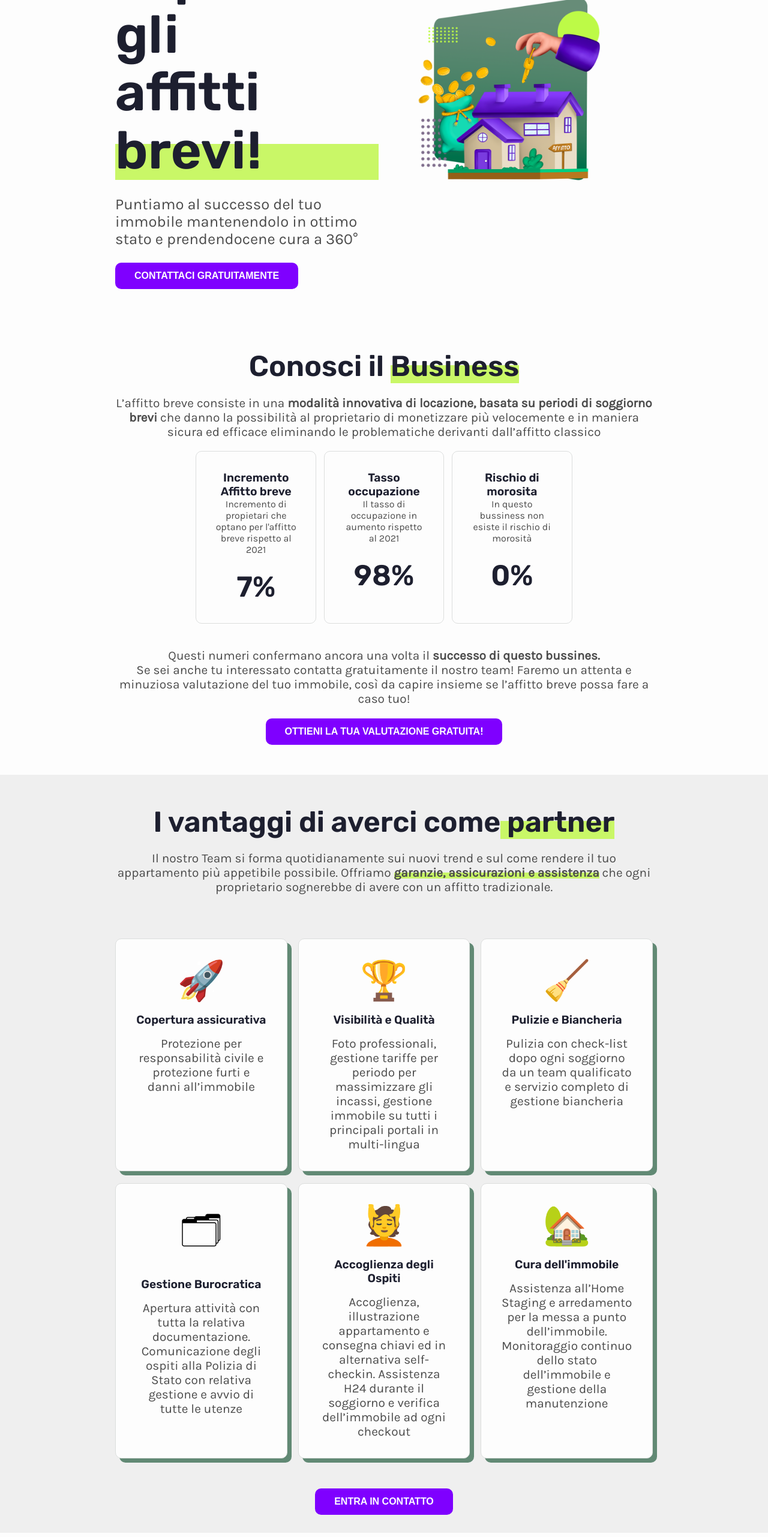
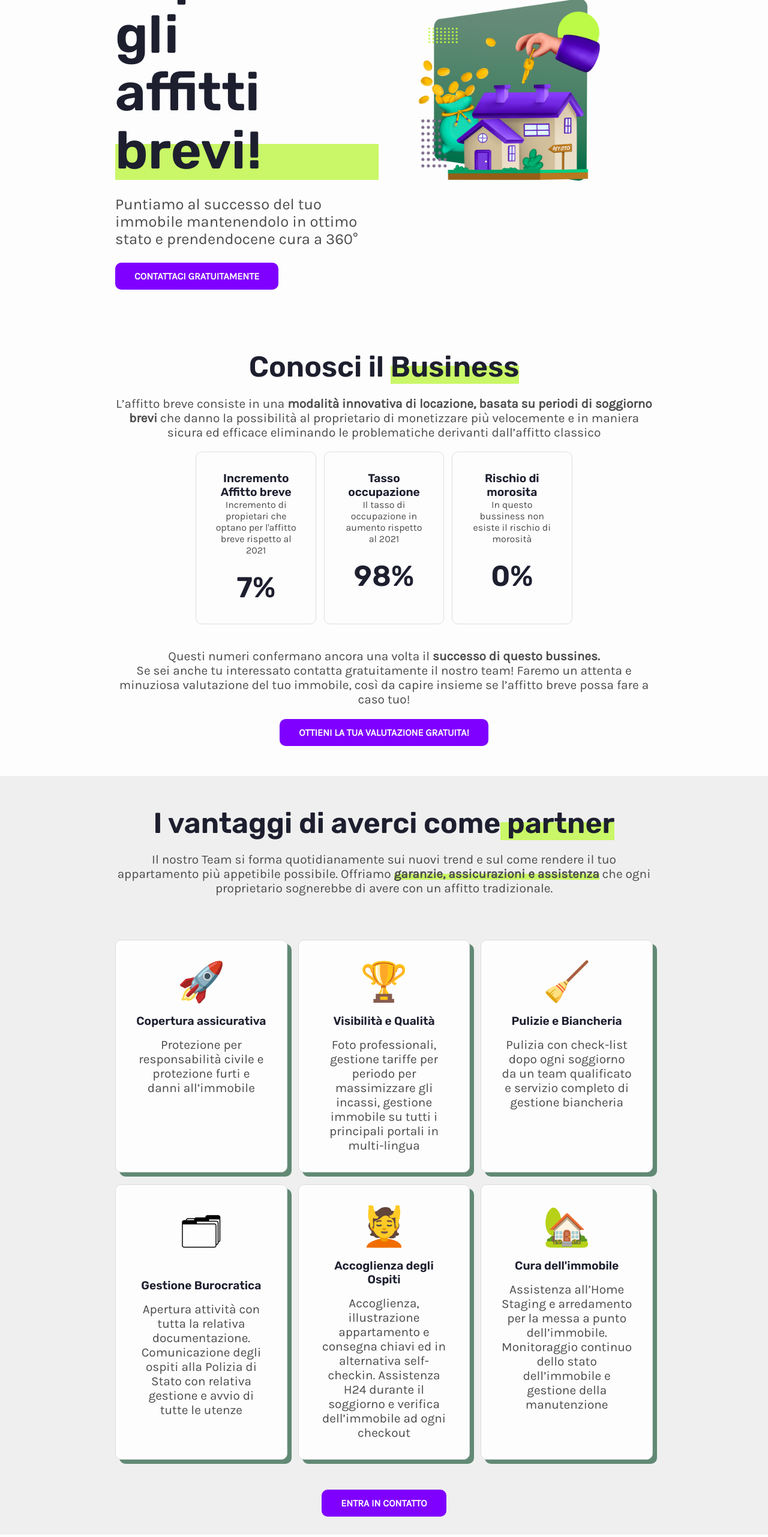
Before and after one commit to luca1098/start2rent, a Next.js app: page / in a window 1280 px wide. Shown: the part 234-2797 px from the top of the page at 60% size. Built offline with nearby package versions, Linux system fonts and the light colour scheme.

Commit message:
add link to button

```diff
--- a/components/Home/Hero.tsx
+++ b/components/Home/Hero.tsx
@@ -10,6 +10,7 @@ import {
   HeroFlex
 } from './styles';
 import { sectionId } from './config'
+import NavbarLink from '../shared/Navbar/NavbarLink'
 
 
 const Hero:React.FC = () => {
@@ -22,7 +23,11 @@ const Hero:React.FC = () => {
             <Subtitle>
               Puntiamo al successo del tuo immobile mantenendolo in ottimo stato e prendendocene cura a 360°
             </Subtitle>
-            <Button onClick={() => {}} label={'Contattaci gratuitamente'}/>
+              <NavbarLink
+                label={'Contattaci gratuitamente'}
+                href={`/#${sectionId.contact}`}
+                isButton
+              />
           </Wrapper>
           <Wrapper size='1/2'>
             <ImageComponent src={HeroImage} alt={'Affiti brevi image'} />
--- a/components/Home/Manifest.tsx
+++ b/components/Home/Manifest.tsx
@@ -3,6 +3,7 @@ import Box from '../../kit/Box'
 import Button from '../../kit/Button'
 import { Container, Flex, Section } from '../../kit/Layout'
 import { Paragraph, SecondaryTitle, ThirdTitle } from '../../kit/Text'
+import NavbarLink from '../shared/Navbar/NavbarLink'
 import { sectionId, statistiche } from './config'
 import { UnderlineSmall, Percentage } from './styles'
 
@@ -38,7 +39,11 @@ const Manifest:React.FC = () => {
             Se sei anche tu interessato contatta gratuitamente il nostro team! Faremo un attenta e minuziosa valutazione del tuo immobile,
             così da capire insieme se l’affitto breve possa fare a caso tuo!
           </Paragraph>
-          <Button onClick={() =>{}} label={'Ottieni la tua valutazione gratuita!'}/>
+          <NavbarLink
+            href={`/#${sectionId.contact}`}
+            label={'Ottieni la tua valutazione gratuita!'}
+            isButton
+            />
         </Flex>
       </Container>
     </Section>
--- a/components/Home/WhyUs.tsx
+++ b/components/Home/WhyUs.tsx
@@ -3,6 +3,7 @@ import Box from '../../kit/Box'
 import Button from '../../kit/Button'
 import { Container, Flex } from '../../kit/Layout'
 import { Paragraph, SecondaryTitle, ThirdTitle, UnderlineText } from '../../kit/Text'
+import NavbarLink from '../shared/Navbar/NavbarLink'
 import { sectionId, services } from './config'
 import { WhyUsSection, Emoticon, UnderlineSmall } from './styles'
 
@@ -29,7 +30,11 @@ const WhyUs:React.FC = () => {
           })}
         </Flex>
         <Flex justify='center' margin='30px 0'>
-          <Button label='Entra in contatto' onClick={() => {}} />
+          <NavbarLink
+            label='Entra in contatto'
+            href={`/#${sectionId.contact}`}
+            isButton
+          />
         </Flex>
       </Container>
     </WhyUsSection>
--- a/components/shared/Navbar/styles.ts
+++ b/components/shared/Navbar/styles.ts
@@ -54,6 +54,7 @@ export const NavLink = styled.li<NavLinkI>`
   ${({isButton, theme, secondary}) => isButton && css`
     padding: .8rem 2rem;
     min-width:150px;
+    margin: 0;
     border: none;
     font-weight:700;
     text-transform:uppercase;
@@ -61,6 +62,8 @@ export const NavLink = styled.li<NavLinkI>`
     transition: ${theme.transition.default};
     border-radius:${theme.button.border.radius};
     font-size:1rem;
+    text-align: center;
+    display: inline-block ;
     color:${theme.button[secondary? 'secondary' : 'primary'].text};
     background:${theme.button[secondary? 'secondary' : 'primary'].background};
     &:hover{
```
